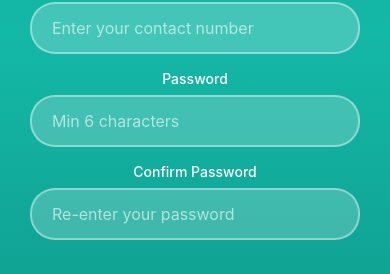
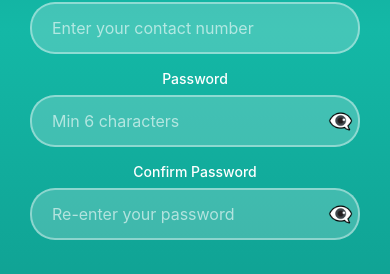
Before and after one commit to LeeDev428/iluna-studio_photobooth-system, a React Native app in the folder mobile-app/: screen /Register in a window 390 px wide. Shown: the part 391-665 px from the top of the page. Built offline with nearby package versions, Linux system fonts and the light colour scheme.

Commit message:
Update RegisterScreen.js

```diff
--- a/mobile-app/src/screens/RegisterScreen.js
+++ b/mobile-app/src/screens/RegisterScreen.js
@@ -23,6 +23,8 @@ export default function RegisterScreen({ navigation }) {
   });
   const [loading, setLoading] = useState(false);
   const [error, setError] = useState('');
+  const [showPassword, setShowPassword] = useState(false);
+  const [showConfirmPassword, setShowConfirmPassword] = useState(false);
 
   const handleRegister = async () => {
     try {
@@ -156,29 +158,45 @@ export default function RegisterScreen({ navigation }) {
               {/* Password Input */}
               <View style={styles.inputContainer}>
                 <Text style={styles.label}>Password</Text>
+                <View style={styles.passwordContainer}>
                   <TextInput
-                  style={styles.input}
+                    style={styles.passwordInput}
                     placeholder="Min 6 characters"
                     placeholderTextColor="rgba(255, 255, 255, 0.6)"
-                  secureTextEntry
+                    secureTextEntry={!showPassword}
                     value={formData.password}
                     onChangeText={(text) => setFormData({...formData, password: text})}
                     editable={!loading}
                   />
+                  <TouchableOpacity
+                    style={styles.eyeIcon}
+                    onPress={() => setShowPassword(!showPassword)}
+                  >
+                    <Text style={styles.eyeIconText}>{showPassword ? '👁️' : '👁️‍🗨️'}</Text>
+                  </TouchableOpacity>
+                </View>
               </View>
 
               {/* Confirm Password Input */}
               <View style={styles.inputContainer}>
                 <Text style={styles.label}>Confirm Password</Text>
+                <View style={styles.passwordContainer}>
                   <TextInput
-                  style={styles.input}
+                    style={styles.passwordInput}
                     placeholder="Re-enter your password"
                     placeholderTextColor="rgba(255, 255, 255, 0.6)"
-                  secureTextEntry
+                    secureTextEntry={!showConfirmPassword}
                     value={formData.confirmPassword}
                     onChangeText={(text) => setFormData({...formData, confirmPassword: text})}
                     editable={!loading}
                   />
+                  <TouchableOpacity
+                    style={styles.eyeIcon}
+                    onPress={() => setShowConfirmPassword(!showConfirmPassword)}
+                  >
+                    <Text style={styles.eyeIconText}>{showConfirmPassword ? '👁️' : '👁️‍🗨️'}</Text>
+                  </TouchableOpacity>
+                </View>
               </View>
 
               {/* Submit Button */}
@@ -278,6 +296,28 @@ const styles = StyleSheet.create({
     fontSize: 16,
     color: '#FFFFFF',
   },
+  passwordContainer: {
+    flexDirection: 'row',
+    alignItems: 'center',
+    backgroundColor: 'rgba(255, 255, 255, 0.2)',
+    borderWidth: 2,
+    borderColor: 'rgba(255, 255, 255, 0.4)',
+    borderRadius: 25,
+    paddingRight: 15,
+  },
+  passwordInput: {
+    flex: 1,
+    paddingVertical: 14,
+    paddingHorizontal: 20,
+    fontSize: 16,
+    color: '#FFFFFF',
+  },
+  eyeIcon: {
+    padding: 8,
+  },
+  eyeIconText: {
+    fontSize: 20,
+  },
   button: {
     backgroundColor: 'rgba(255, 255, 255, 0.25)',
     paddingVertical: 16,
```
Lines whose indentation alone changed are shown as unchanged.
